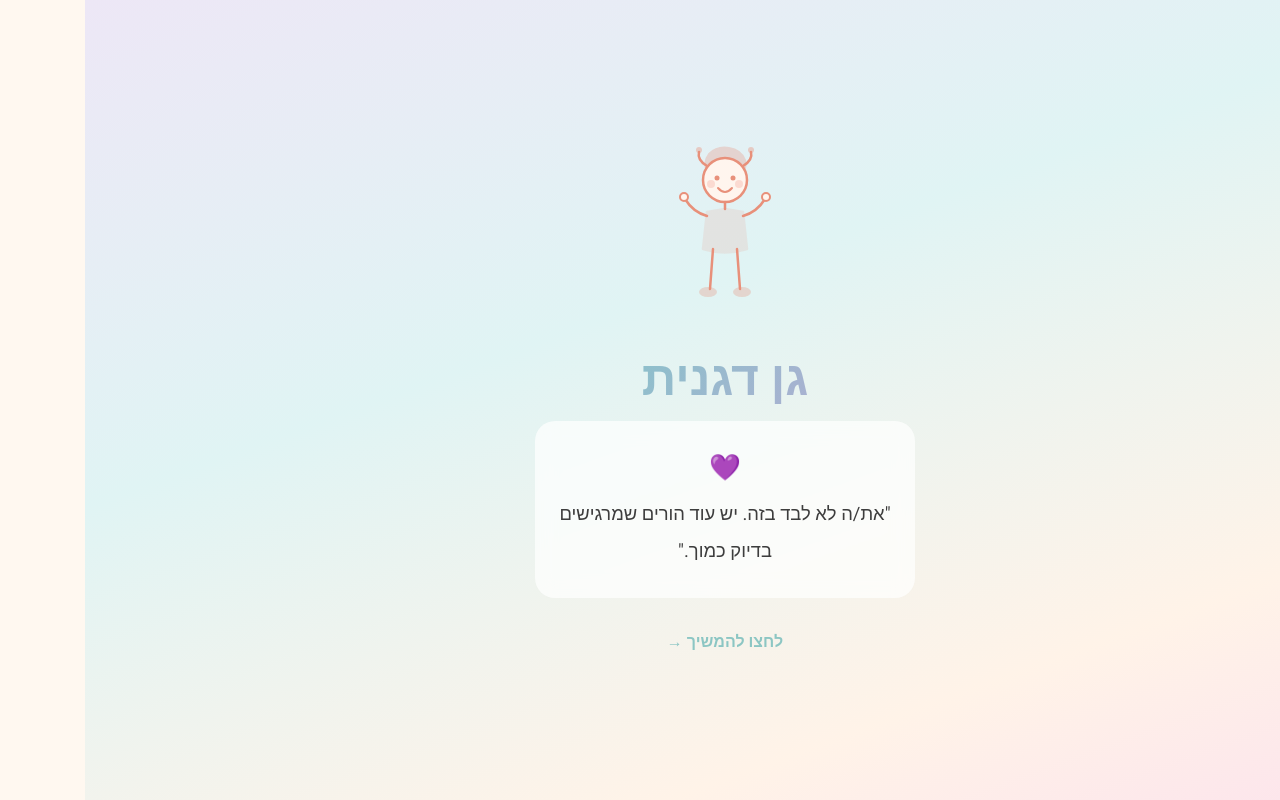
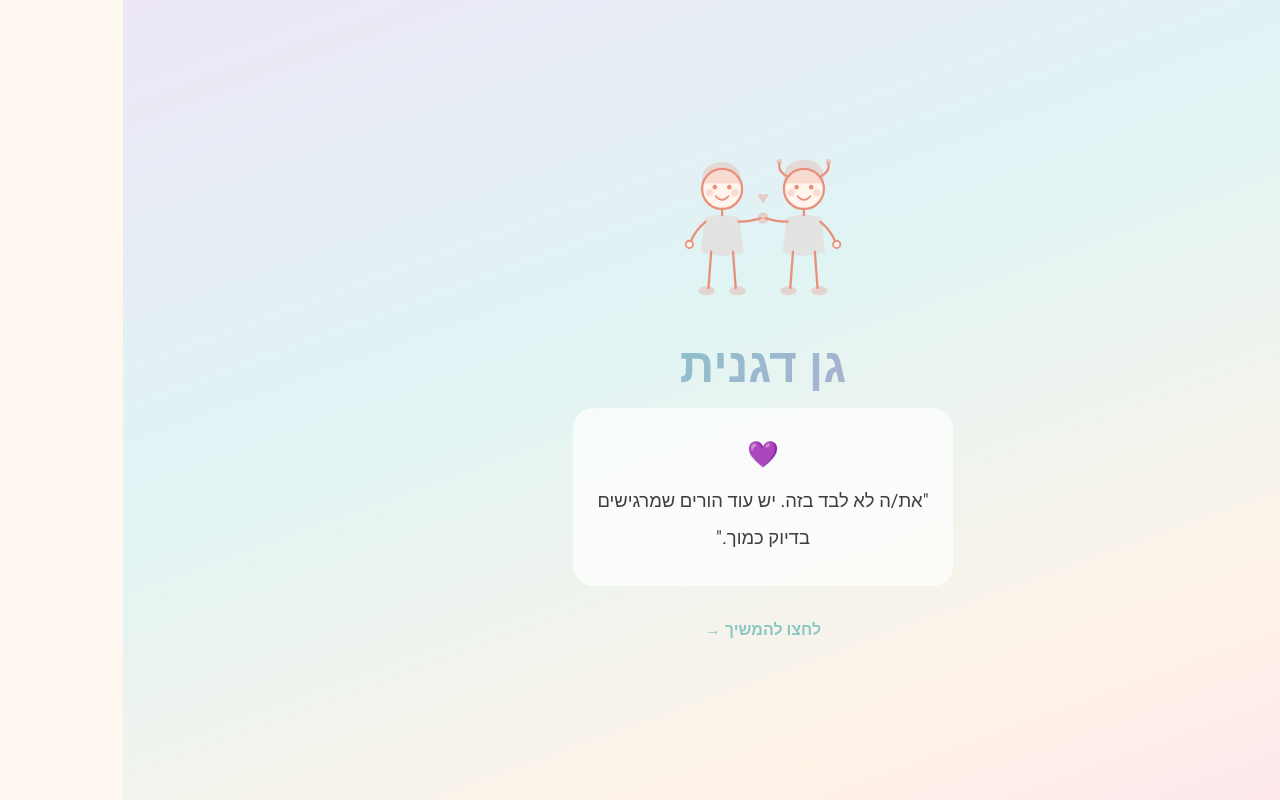
Before and after one commit to lironshamir1/GanDganit, a React (Vite) app: page / in a window 1280 px wide. Built offline with nearby package versions, Linux system fonts and the light colour scheme.

Commit message:
Add boy and girl holding hands illustration
- Boy (left): short hair, no pigtails, happy smile
- Girl (right): pigtails, happy smile
- Holding hands in the middle with a small heart above
- Both in matching salmon pink style

https://claude.ai/code/session_01LiGMWDMMJstMzm2Fm1a2bB

```diff
--- a/src/pages/Landing.jsx
+++ b/src/pages/Landing.jsx
@@ -20,57 +20,98 @@ export default function Landing() {
     <div className="landing-page" onClick={() => navigate('/home')}>
       <div className={`landing-content ${visible ? 'visible' : ''}`}>
         <div className="landing-logo">
-          <svg viewBox="0 0 120 180" width="120" height="180">
-            {/* Happy standing child */}
-
-            {/* Hair (behind head) */}
-            <path d="M 42,28 Q 38,18 44,10 Q 52,2 64,4 Q 76,6 80,16 Q 82,22 78,28" fill="#e8907a" opacity="0.3" stroke="#e8907a" strokeWidth="2" strokeLinecap="round"/>
-            {/* Pigtail left */}
-            <path d="M 42,22 Q 32,16 34,8" fill="none" stroke="#e8907a" strokeWidth="2.5" strokeLinecap="round"/>
-            <circle cx="34" cy="6" r="3" fill="#e8907a" opacity="0.4"/>
-            {/* Pigtail right */}
-            <path d="M 78,22 Q 88,16 86,8" fill="none" stroke="#e8907a" strokeWidth="2.5" strokeLinecap="round"/>
-            <circle cx="86" cy="6" r="3" fill="#e8907a" opacity="0.4"/>
+          <svg viewBox="0 0 220 170" width="200" height="155">
+            {/* ===== BOY (left) ===== */}
 
             {/* Head */}
-            <circle cx="60" cy="36" r="22" fill="#FFF5EE" stroke="#e8907a" strokeWidth="2.5"/>
+            <circle cx="65" cy="36" r="22" fill="#FFF5EE" stroke="#e8907a" strokeWidth="2.5"/>
 
-            {/* Eyes - happy dots */}
-            <circle cx="52" cy="34" r="2.5" fill="#e8907a"/>
-            <circle cx="68" cy="34" r="2.5" fill="#e8907a"/>
+            {/* Short hair */}
+            <path d="M 44,30 Q 43,18 50,12 Q 58,6 70,8 Q 80,10 84,20 Q 86,26 83,30" fill="#e8907a" opacity="0.25" stroke="#e8907a" strokeWidth="2" strokeLinecap="round"/>
 
-            {/* Blush cheeks */}
-            <circle cx="46" cy="40" r="4" fill="#f4a89a" opacity="0.35"/>
-            <circle cx="74" cy="40" r="4" fill="#f4a89a" opacity="0.35"/>
+            {/* Eyes */}
+            <circle cx="57" cy="34" r="2.5" fill="#e8907a"/>
+            <circle cx="73" cy="34" r="2.5" fill="#e8907a"/>
 
-            {/* Happy smile */}
-            <path d="M 53,44 Q 60,52 67,44" fill="none" stroke="#e8907a" strokeWidth="2" strokeLinecap="round"/>
+            {/* Cheeks */}
+            <circle cx="51" cy="40" r="4" fill="#f4a89a" opacity="0.35"/>
+            <circle cx="79" cy="40" r="4" fill="#f4a89a" opacity="0.35"/>
+
+            {/* Smile */}
+            <path d="M 58,44 Q 65,52 72,44" fill="none" stroke="#e8907a" strokeWidth="2" strokeLinecap="round"/>
 
             {/* Neck */}
-            <line x1="60" y1="58" x2="60" y2="65" stroke="#e8907a" strokeWidth="2.5" strokeLinecap="round"/>
+            <line x1="65" y1="58" x2="65" y2="65" stroke="#e8907a" strokeWidth="2.5" strokeLinecap="round"/>
+
+            {/* Body / shirt */}
+            <path d="M 47,68 L 65,65 L 83,68 L 87,105 Q 65,112 43,105 Z" fill="#e8907a" opacity="0.15" stroke="#e8907a" strokeWidth="2.5" strokeLinejoin="round"/>
+
+            {/* Left arm - down */}
+            <path d="M 47,72 Q 35,82 30,95" fill="none" stroke="#e8907a" strokeWidth="2.5" strokeLinecap="round"/>
+            <circle cx="29" cy="97" r="4" fill="#FFF5EE" stroke="#e8907a" strokeWidth="2"/>
+
+            {/* Right arm - reaching to girl */}
+            <path d="M 83,72 Q 95,72 108,68" fill="none" stroke="#e8907a" strokeWidth="2.5" strokeLinecap="round"/>
+
+            {/* Left leg */}
+            <path d="M 53,105 L 50,145" fill="none" stroke="#e8907a" strokeWidth="2.5" strokeLinecap="round"/>
+            <ellipse cx="48" cy="148" rx="8" ry="4" fill="#e8907a" opacity="0.3" stroke="#e8907a" strokeWidth="2"/>
+
+            {/* Right leg */}
+            <path d="M 77,105 L 80,145" fill="none" stroke="#e8907a" strokeWidth="2.5" strokeLinecap="round"/>
+            <ellipse cx="82" cy="148" rx="8" ry="4" fill="#e8907a" opacity="0.3" stroke="#e8907a" strokeWidth="2"/>
+
+            {/* ===== GIRL (right) ===== */}
+
+            {/* Head */}
+            <circle cx="155" cy="36" r="22" fill="#FFF5EE" stroke="#e8907a" strokeWidth="2.5"/>
+
+            {/* Hair behind head */}
+            <path d="M 134,30 Q 132,16 140,10 Q 148,4 160,5 Q 170,7 175,16 Q 177,22 175,30" fill="#e8907a" opacity="0.25" stroke="#e8907a" strokeWidth="2" strokeLinecap="round"/>
+            {/* Pigtail left */}
+            <path d="M 136,22 Q 126,16 128,8" fill="none" stroke="#e8907a" strokeWidth="2.5" strokeLinecap="round"/>
+            <circle cx="128" cy="6" r="3" fill="#e8907a" opacity="0.4"/>
+            {/* Pigtail right */}
+            <path d="M 174,22 Q 184,16 182,8" fill="none" stroke="#e8907a" strokeWidth="2.5" strokeLinecap="round"/>
+            <circle cx="182" cy="6" r="3" fill="#e8907a" opacity="0.4"/>
+
+            {/* Eyes */}
+            <circle cx="147" cy="34" r="2.5" fill="#e8907a"/>
+            <circle cx="163" cy="34" r="2.5" fill="#e8907a"/>
+
+            {/* Cheeks */}
+            <circle cx="141" cy="40" r="4" fill="#f4a89a" opacity="0.35"/>
+            <circle cx="169" cy="40" r="4" fill="#f4a89a" opacity="0.35"/>
+
+            {/* Smile */}
+            <path d="M 148,44 Q 155,52 162,44" fill="none" stroke="#e8907a" strokeWidth="2" strokeLinecap="round"/>
+
+            {/* Neck */}
+            <line x1="155" y1="58" x2="155" y2="65" stroke="#e8907a" strokeWidth="2.5" strokeLinecap="round"/>
 
             {/* Body / dress */}
-            <path d="M 42,68 L 60,65 L 78,68 L 82,105 Q 60,112 38,105 Z" fill="#e8907a" opacity="0.15" stroke="#e8907a" strokeWidth="2.5" strokeLinejoin="round"/>
+            <path d="M 137,68 L 155,65 L 173,68 L 177,105 Q 155,112 133,105 Z" fill="#e8907a" opacity="0.15" stroke="#e8907a" strokeWidth="2.5" strokeLinejoin="round"/>
 
-            {/* Left arm - waving */}
-            <path d="M 42,72 Q 28,68 20,55" fill="none" stroke="#e8907a" strokeWidth="2.5" strokeLinecap="round"/>
-            {/* Left hand */}
-            <circle cx="19" cy="53" r="4" fill="#FFF5EE" stroke="#e8907a" strokeWidth="2"/>
+            {/* Left arm - reaching to boy */}
+            <path d="M 137,72 Q 125,72 112,68" fill="none" stroke="#e8907a" strokeWidth="2.5" strokeLinecap="round"/>
 
-            {/* Right arm - waving */}
-            <path d="M 78,72 Q 92,68 100,55" fill="none" stroke="#e8907a" strokeWidth="2.5" strokeLinecap="round"/>
-            {/* Right hand */}
-            <circle cx="101" cy="53" r="4" fill="#FFF5EE" stroke="#e8907a" strokeWidth="2"/>
+            {/* Holding hands - connected circle */}
+            <circle cx="110" cy="68" r="5" fill="#f4a89a" opacity="0.4" stroke="#e8907a" strokeWidth="2"/>
+
+            {/* Right arm - down */}
+            <path d="M 173,72 Q 185,82 190,95" fill="none" stroke="#e8907a" strokeWidth="2.5" strokeLinecap="round"/>
+            <circle cx="191" cy="97" r="4" fill="#FFF5EE" stroke="#e8907a" strokeWidth="2"/>
 
             {/* Left leg */}
-            <path d="M 48,105 L 45,145" fill="none" stroke="#e8907a" strokeWidth="2.5" strokeLinecap="round"/>
-            {/* Left shoe */}
-            <ellipse cx="43" cy="148" rx="8" ry="4" fill="#e8907a" opacity="0.3" stroke="#e8907a" strokeWidth="2"/>
+            <path d="M 143,105 L 140,145" fill="none" stroke="#e8907a" strokeWidth="2.5" strokeLinecap="round"/>
+            <ellipse cx="138" cy="148" rx="8" ry="4" fill="#e8907a" opacity="0.3" stroke="#e8907a" strokeWidth="2"/>
 
             {/* Right leg */}
-            <path d="M 72,105 L 75,145" fill="none" stroke="#e8907a" strokeWidth="2.5" strokeLinecap="round"/>
-            {/* Right shoe */}
-            <ellipse cx="77" cy="148" rx="8" ry="4" fill="#e8907a" opacity="0.3" stroke="#e8907a" strokeWidth="2"/>
+            <path d="M 167,105 L 170,145" fill="none" stroke="#e8907a" strokeWidth="2.5" strokeLinecap="round"/>
+            <ellipse cx="172" cy="148" rx="8" ry="4" fill="#e8907a" opacity="0.3" stroke="#e8907a" strokeWidth="2"/>
+
+            {/* Heart between them */}
+            <path d="M 110,52 Q 107,46 110,43 Q 113,40 116,43 L 110,52 L 104,43 Q 107,40 110,43" fill="#e8907a" opacity="0.4" stroke="none"/>
           </svg>
         </div>
         <h1 className="landing-title">גן דגנית</h1>
```
